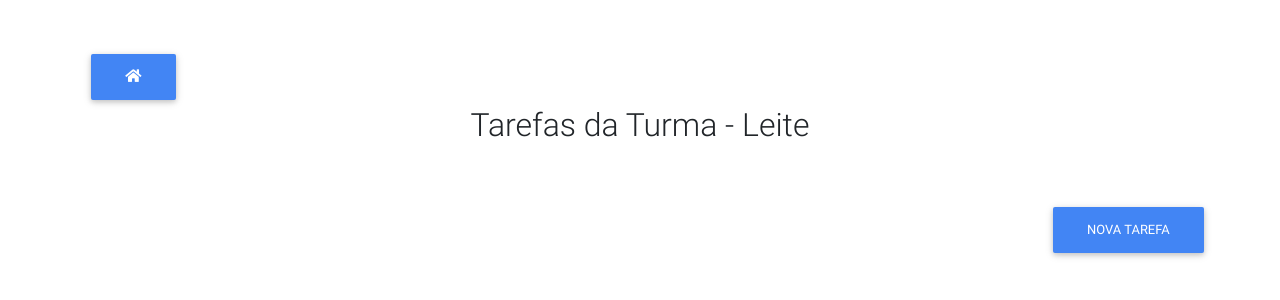
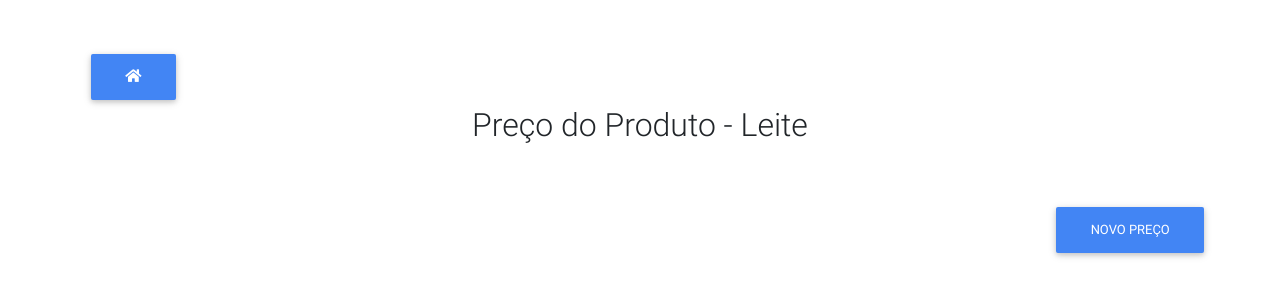
Before and after one commit to gu1770071/modulo, a CodeIgniter app: page /modulo/index.php/preco/criar/1 in a window 1280 px wide. Shown: the top 300 px of the page. Run offline with CodeIgniter, Linux system fonts and the light colour scheme; data that the repository does not hold is empty; some libraries are stand-ins or nearby versions.

Commit message:
Alterações de adaptação do modulo e nova reestruturação de regra de negocio

```diff
--- a/application/core/MY_Controller.php
+++ b/application/core/MY_Controller.php
@@ -44,7 +44,7 @@ class MY_Controller extends MX_Controller {
 
     protected function validate_id($id) {
         if (intval($id) < 1)
-            redirect('tarefa');
+            redirect('preco');
     }
 
 }
--- a/application/modules/preco/controllers/Preco.php
+++ b/application/modules/preco/controllers/Preco.php
@@ -9,14 +9,10 @@ class Preco extends MY_Controller{
     }
 
     /**
-     * Página que exibe a lista de turmas. Note que listar as turmas não
-     * é responsabilidade deste módulo, mas é importante para o seu funcionamento.
-     * Esta página foi criada para que você possa entender a dependência entre
-     * módulos e como você deve lidar com esta situação.
-     *
-     * O módulo "tarefa" é dependente do módulo "turma". Por este motivo, simulamos
-     * o comportamento do módulo "turma" usando conteúdo estático que serve apenas
-     * para que o uso do módulo "tarefa" seja o mais realista possível.
+     * Página que exibe a lista de produtos.
+     * O módulo "preco" é dependente do módulo "produtos". Por este motivo, simulamos
+     * o comportamento do módulo "produtos" usando conteúdo estático que serve apenas
+     * para que o uso do módulo "preco" seja o mais realista possível.
      */
     public function index(){
         $data['titulo'] = 'Lista de Produtos';
@@ -35,20 +31,19 @@ class Preco extends MY_Controller{
      * Página para criação de tarefas
      * @param int turma_id: o id da turma para a qual será direcionada a tarefa
      */
-    public function criar($turma_id){
-        $this->add_script('tarefa/mascara');
+    public function criar($produto_id){
 
-        $this->validate_id($turma_id);
-        $turma = $this->model->nome_turma($turma_id);
-        $data['show_form'] = $this->model->nova_tarefa($turma_id);
+        $this->validate_id($produto_id);
+        $produto = $this->model->nome_produto($produto_id);
+        $data['show_form'] = $this->model->novo_preco($produto_id);
 
         $data['home'] = true;
-        $data['titulo'] = "Tarefas da Turma - $turma";
-        $data['rotulo_botao'] = 'Nova Tarefa';
-        $data['form_subject'] = 'nova_tarefa';
+        $data['titulo'] = "Preço do Produto - $produto";
+        $data['rotulo_botao'] = 'Novo Preço';
+        $data['form_subject'] = 'novo_preco';
         $data['topo_pagina'] = $this->load->view('topo_pagina', $data, true);
-        $data['formulario'] = $this->load->view('form_tarefa', $data, true);
-        $data['lista'] = $this->model->lista_tarefas($turma_id);
+        $data['formulario'] = $this->load->view('form_preco', $data, true);
+        $data['lista'] = $this->model->lista_precos($produto_id);
 
         $html = $this->load->view('main', $data, true);
         $this->show($html);
--- /dev/null
+++ b/application/modules/preco/libraries/PrecoProduto.php
@@ -0,0 +1,17 @@
+<?php
+defined('BASEPATH') OR exit('No direct script access allowed');
+
+class PrecoProduto extends Dao {
+
+    function __construct(){
+        parent::__construct('preco_produto');
+    }
+
+    public function insert($data, $table = null) {
+        // mais uma camada de segurança... além da validação
+        $cols = array('nome', 'fixo', 'lucro');
+        $this->expected_cols($cols);
+
+        return parent::insert($data);
+    }
+}
--- a/application/modules/preco/libraries/Produto.php
+++ b/application/modules/preco/libraries/Produto.php
@@ -15,20 +15,20 @@ class Produto extends Dao{
      */
     public function lista(){
         return array(
-            array('id' => 1, 'Leite', 'R$10,00', 'R$5,00', '20'),
-            array('id' => 2, 'Bala', 'R$1,00', 'R$0,50', '30'),
-            array('id' => 3, 'Amendoim', 'R$5,00', 'R$2,00','10'),
-            array('id' => 4, 'Bolacha', 'R$2,00', 'R$1,00', '50'),
+            array('id' => 1, 'Leite', 'O leite é um alimento rico em proteínas e em cálcio, sendo muito importante para prevenir problemas como osteoporose e para manter uma alimentação saudável', '5'),
+            array('id' => 2, 'Bala de Goma', 'A bala de goma ou goma, ou ainda, jujuba, é um doce gelatinoso, comum em festas infantis', '15'),
+            array('id' => 3, 'Amendoim', 'O Amendoim é uma planta que é uma leguminosa, possui um alto teor calórico e traz diversos benefícios para uma vida saudável', '2'),
+            array('id' => 4, 'Bolacha', 'Bolacha é um bolo chato e seco de farinha, de diversas formas e tamanhos', '1'),
         );
     }
 
     /**
-     * Determina o nome de uma turma.
-     * @param int turma_id
-     * @return string nome da turma
+     * Determina o nome de um preço.
+     * @param int produto_id
+     * @return string nome do produto
      */
     public function nome($produto_id){
-        $v = array('', 'Leite', 'Bala', 'Amendoim', 'Bolacha');
+        $v = array('', 'Leite', 'Bala de Goma', 'Amendoim', 'Bolacha');
         return $v[$produto_id];
     }
 }
--- a/application/modules/preco/models/PrecoModel.php
+++ b/application/modules/preco/models/PrecoModel.php
@@ -11,9 +11,9 @@ class PrecoModel extends CI_Model{
     public function fake_list(){
         $this->load->library('Produto');
         $data = $this->produto->lista();
-        $header = array('#', 'Nome', 'Preço de Compra', 'Custo Fixo', 'Margem de Lucro (%)');
+        $header = array('#', 'Nome', 'Descrição', 'Estoque');
         $table = new Table($data, $header);
-        $table->action('produto/criar');
+        $table->action('preco/criar');
         $table->zebra_table();
         $table->use_border();
         $table->use_hover();
@@ -25,11 +25,11 @@ class PrecoModel extends CI_Model{
      * @param int turma_id: o identificador da turma
      * @return string: código html da tabela
      */
-    public function lista_tarefas($turma_id){
-        $header = array('#', 'Título', 'Data de Entrega', 'Descrição');
-        $this->load->library('TarefaTurma', null, 'tarefa');
-        $this->tarefa->cols(array('id', 'titulo', 'prazo', 'descricao'));
-        $data = $this->tarefa->get(array('turma_id' => $turma_id));
+    public function lista_precos($produto_id){
+        $header = array('#', 'Nome', 'Lucro', 'Preço');
+        $this->load->library('PrecoProduto', null, 'preco');
+        $this->preco->cols(array('id', 'compra', 'fixo', 'lucro', 'preco'));
+        $data = $this->preco->get(array('id' => $produto_id));
         if(! sizeof($data)) return '';
 
         $table = new Table($data, $header);
@@ -37,75 +37,75 @@ class PrecoModel extends CI_Model{
         $table->use_border();
         $table->use_hover();
 
-        $edbg = new EditDeleteButtonGroup('tarefa');
+        $edbg = new EditDeleteButtonGroup('preco');
         $table->use_action_button($edbg);
         return $table->getHTML();
     }
 
     /**
-     * Registra uma tarefa no bd
-     * @param $_POST['titulo', 'prazo', 'descricao']
+     * Registra um preco no bd
+     * @param $_POST['produto', 'compra', 'fixo', 'lucro', 'preco']
      * @return boolean true caso ocorra erro de validação
      */
-    public function nova_tarefa($turma_id){
+    public function novo_preco($produto_id){
         if(! sizeof($_POST)) return;
         $this->load->library('Validator', null, 'valida');
 
-        if($this->valida->form_tarefa()){
-            $this->load->library('TarefaTurma', null, 'tarefa');
+        if($this->valida->form_preco()){
+            $this->load->library('PrecoProduto', null, 'preco');
             $data = $this->input->post();
-            $data['turma_id'] = $turma_id;
-            $this->tarefa->insert($data);
+            $data['produto_id'] = $produto_id;
+            $this->preco->insert($data);
         }
         else return true;
     }
 
     /**
-     * Atualiza os dados de uma tarefa
-     * @param int tarefa_id: o identificador da tarefa
-     * @param int id: o identificador da turma | redireciona para página principal
+     * Atualiza os dados de um preço
+     * @param int preco_id: o identificador do preço
+     * @param int id: o identificador do preço | redireciona para página principal
      */
-    public function edita_tarefa($tarefa_id){
-        $this->load->library('TarefaTurma', null, 'tarefa');
+    public function edita_preco($preco_id){
+        $this->load->library('PrecoProduto', null, 'preco');
         $this->load->library('Validator', null, 'valida');
-        $task = $this->tarefa->get(array('id' => $tarefa_id));
+        $task = $this->preco->get(array('id' => $preco_id));
 
-        if(sizeof($_POST) && $this->valida->form_tarefa()){
+        if(sizeof($_POST) && $this->valida->form_preco()){
             $data = $this->input->post();
-            $data['id'] = $tarefa_id;
-            $id = $this->tarefa->insert_or_update($data);
-            if($id) redirect('tarefa/criar/'.$task[0]['turma_id']);
+            $data['id'] = $preco_id;
+            $id = $this->preco->insert_or_update($data);
+            if($id) redirect('preco/criar/'.$task[0]['produto_id']);
         }
         else {
             foreach ($task[0] as $key => $value)
                 $_POST[$key] = $value;
-            return $_POST['turma_id'];
+            return $_POST['produto_id'];
         }
     }
 
     /**
-     * Elimina uma tarefa do bd.
-     * @param int tarefa_id: o identificador da tarefa
-     * @param array: os dados da tarefa | redireciona para página principal
+     * Elimina um preço do bd.
+     * @param int preco_id: o identificador do preco
+     * @param array: os dados do preco | redireciona para página principal
      */
-    public function deleta_tarefa($tarefa_id) {
-        $this->load->library('TarefaTurma', null, 'tarefa');
-        $task = $this->tarefa->get(array('id' => $tarefa_id));
+    public function deleta_preco($preco_id) {
+        $this->load->library('PrecoProduto', null, 'preco');
+        $task = $this->preco->get(array('id' => $preco_id));
 
         if(sizeof($_POST)) {
-            if($this->tarefa->delete(array('id' => $tarefa_id)))
-                redirect('tarefa/criar/'.$task[0]['turma_id']);
+            if($this->preco->delete(array('id' => $preco_id)))
+                redirect('preco/criar/'.$task[0]['produto_id']);
         }
         else return $task[0];
     }
 
     /**
-     * Determina o nome de uma turma.
-     * @param int turma_id
-     * @return string nome da turma
+     * Determina o nome de um produto.
+     * @param int produto_id
+     * @return string nome do produto
      */
-    public function nome_turma($turma_id){
+    public function nome_produto($produto_id){
         $this->load->library('produto');
-        return $this->produto->nome($turma_id);
+        return $this->produto->nome($produto_id);
     }
 }
--- /dev/null
+++ b/application/modules/preco/views/form_preco.php
@@ -0,0 +1,23 @@
+<div class="container mt-3 <?= $show_form ? '' : 'collapse' ?>" id="novo_preco">
+    <div class="card">
+        <div class="card-header"><h4>Formação de Preço do Produto</h4></div>
+        <div class="card-body">
+            <form method="POST" class="text-center border border-light p-4" id="task-form">
+                <div class="form-row mb-4">
+                    <div class="col-md-4">
+                        <input type="text" name="compra" value="<?= set_value('compra') ?>" class="form-control" placeholder="Preço de Compra do Produto (R$)">
+                    </div>
+                    <div class="col-md-4">
+                        <input type="text" name="fixo" value="<?= set_value('fixo') ?>" class="form-control" placeholder="Custo Fixo do Produto (R$)">
+                    </div>
+                    <div class="col-md-4">
+                        <input type="number" min="1" max="100" name="lucro" value="<?= set_value('lucro') ?>" class="form-control" placeholder="Margem de Lucro" maxlength="8">
+                    </div>
+                </div>
+                <div class="text-center text-md-right">
+                    <a class="btnupload-form btn btn-primary" onclick="document.getElementById('task-form').submit();">Calcular</a>
+                </div>
+            </form>
+        </div>
+    </div>
+</div>
--- a/application/modules/preco/views/form_tarefa.php
+++ /dev/null
@@ -1,25 +0,0 @@
-<div class="container mt-3 <?= $show_form ? '' : 'collapse' ?>" id="nova_tarefa">
-    <div class="card">
-        <div class="card-header"><h4>Descrição da Atividade</h4></div>
-        <div class="card-body">
-            <form method="POST" class="text-center border border-light p-4" id="task-form">
-                <div class="form-row mb-4">
-                    <div class="col-md-6">
-                        <input type="text" name="titulo" value="<?= set_value('titulo') ?>" class="form-control" placeholder="Tema">
-                    </div>
-                    <div class="col-md-6">
-                        <input type="date" name="prazo" value="<?= set_value('prazo') ?>" class="form-control" placeholder="Data de Entrega (aaaa-mm-dd)" maxlength="8">
-                    </div>
-                </div>
-
-                <div class="form-row mb-4">
-                    <div class="col-md-12"><textarea name="descricao" class="form-control" id="descricao" rows="4" placeholder="Descrição da Atividade"><?= set_value('descricao') ?></textarea></div>
-                </div>
-
-                <div class="text-center text-md-right">
-                    <a class="btnupload-form btn btn-primary" onclick="document.getElementById('task-form').submit();">Enviar</a>
-                </div>
-            </form>
-        </div>
-    </div>
-</div>
```
Also changed, not shown: application/modules/preco/views/product_form.php (+3 -8 lines).
